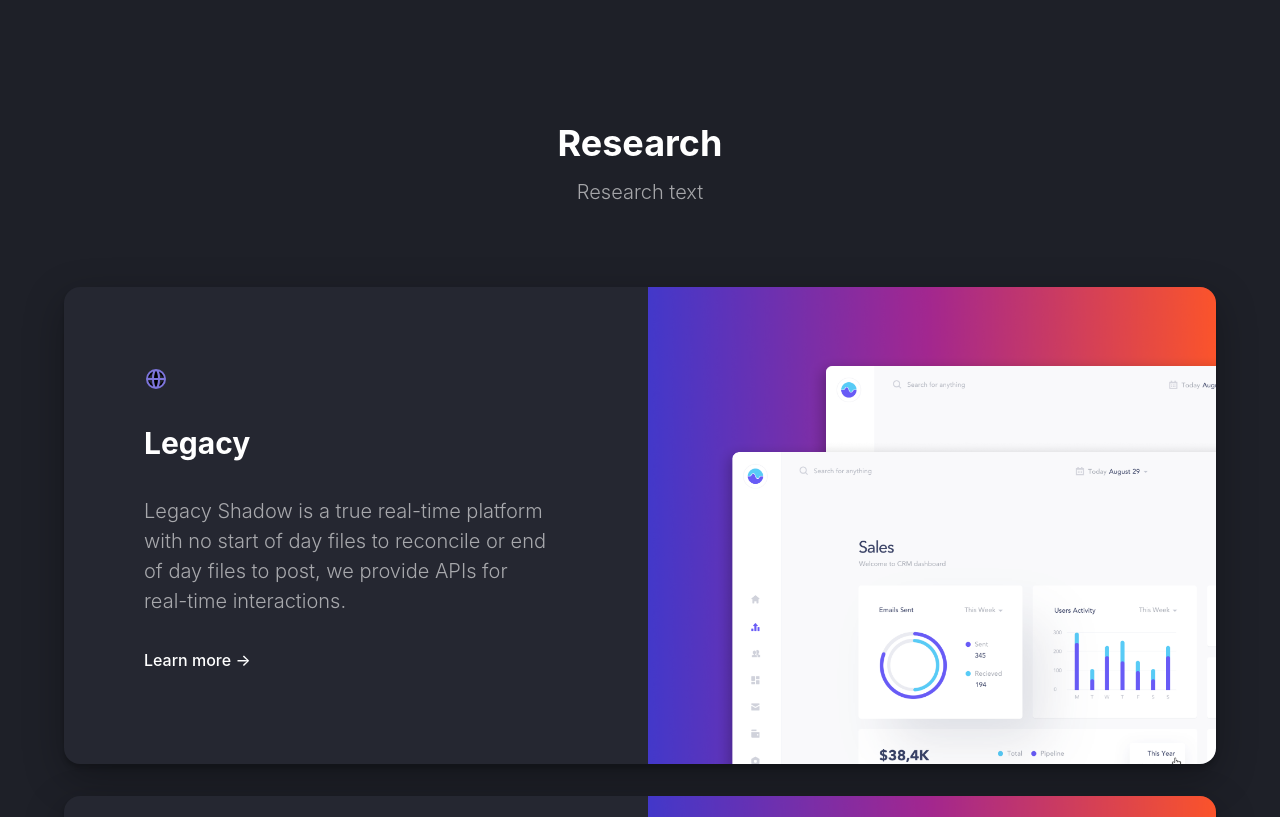
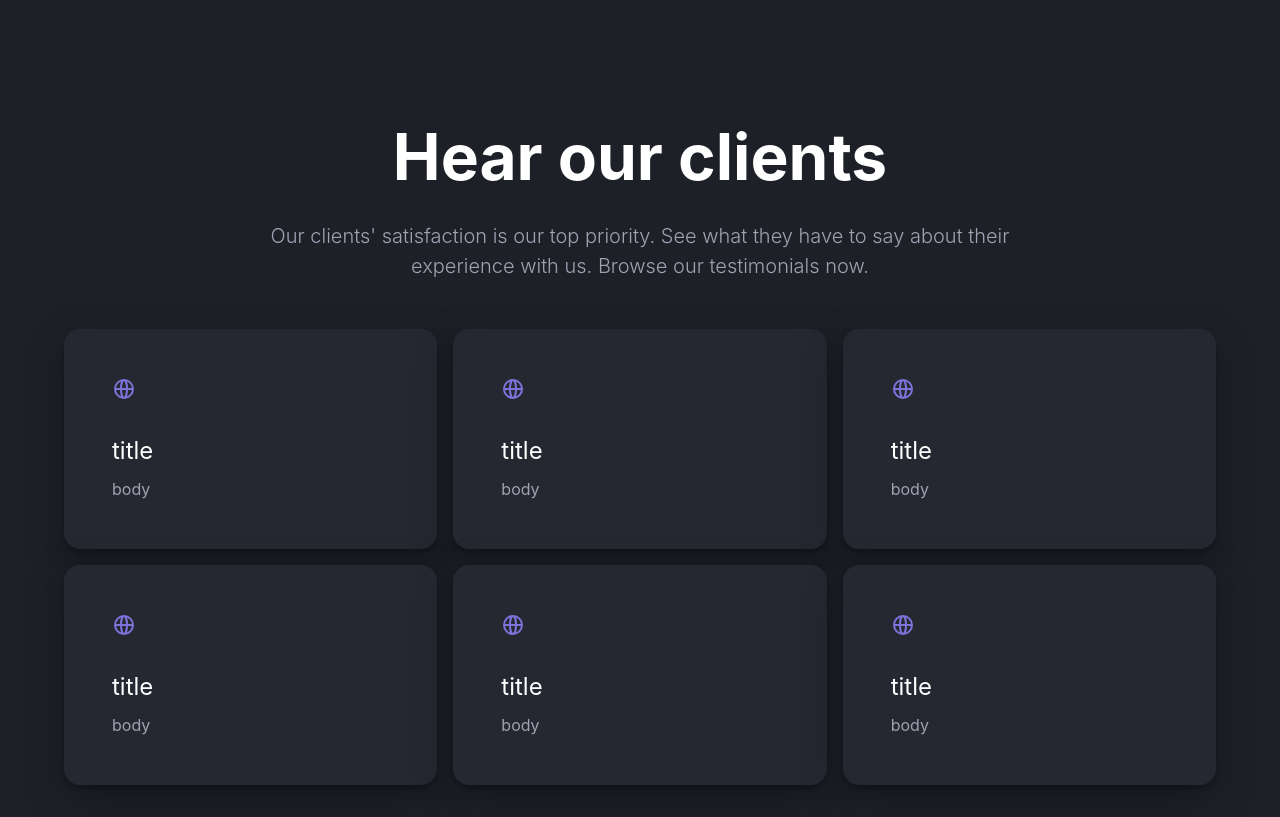
Before and after one commit to lucaseduoli/logspaceweb, a React (Create React App) app: page / in a window 1280 px wide. Shown: the part 1980-2797 px from the top of the page. Built offline with nearby package versions, Linux system fonts and the light colour scheme.

Commit message:
convert mosaic grid to react components"

```diff
--- a/src/App.tsx
+++ b/src/App.tsx
@@ -4,12 +4,10 @@ import AOS from "aos";
 import "aos/dist/aos.css";
 import HeaderComponent from "./components/header";
 import Head from "./components/head";
-import Products from "./components/products";
 import Collaborate from "./components/collaborate";
 import Research from "./components/research";
-import Company from "./components/company";
-import Blog from "./components/blog";
 import Footer from "./components/footer";
+import CaseStudies from "./components/caseStudies";
 
 function App() {
 	useEffect(() => {
@@ -20,6 +18,7 @@ function App() {
 			<HeaderComponent />
 			<Head />
 			<Collaborate />
+			<CaseStudies/>
 			<Research />
 			<Footer />
 		</div>
--- /dev/null
+++ b/src/components/caseStudies/index.tsx
@@ -0,0 +1,38 @@
+import Mosaic from "./mosaic";
+
+export default function CaseStudies() {
+	return (
+		<section className="relative w-full">
+			<div className="relative items-center w-full px-5 py-12 mx-auto lg:py-32 md:px-12 lg:px-16 max-w-7xl">
+				<div className="flex w-full mx-auto text-left">
+					<div className="relative inline-flex items-center m-auto align-middle">
+						<div className="max-w-3xl space-y-8 lg:text-center">
+							<h2 className="mb-4 text-4xl font-bold leading-none text-white lg:text-6xl">
+								Hear our clients
+							</h2>
+							<p className="mb-6 text-xl font-light text-santa">
+								Our clients' satisfaction is our top priority. See what they
+								have to say about their experience with us. Browse our
+								testimonials now.
+							</p>
+						</div>
+					</div>
+				</div>
+
+				<div className="py-6 lg:py-12">
+					<div className="max-w-xl mx-auto lg:max-w-7xl">
+						<h2 className="sr-only">Hear our clients</h2>
+						<dl className="grid grid-cols-2 gap-4 lg:grid-cols-3">
+							<Mosaic title="title" body="body"/>
+                            <Mosaic title="title" body="body"/>
+                            <Mosaic title="title" body="body"/>
+                            <Mosaic title="title" body="body"/>
+                            <Mosaic title="title" body="body"/>
+                            <Mosaic title="title" body="body"/>
+						</dl>
+					</div>
+				</div>
+			</div>
+		</section>
+	);
+}
--- /dev/null
+++ b/src/components/caseStudies/mosaic/index.tsx
@@ -0,0 +1,33 @@
+export default function Mosaic({title,body}:{title:string,body:string}){
+    return(
+        <div className="h-full p-6 bg-cinder lg:p-12 shadow-thick rounded-2xl">
+								<dt className="space-y-8">
+									<div className="flex items-center text-moody">
+										<svg
+											className="w-6 h-6"
+											xmlns="http://www.w3.org/2000/svg"
+											fill="none"
+											viewBox="0 0 24 24"
+											stroke="currentColor"
+											aria-hidden="true"
+										>
+											<path
+												stroke-linecap="round"
+												stroke-linejoin="round"
+												stroke-width="2"
+												d="M21 12a9 9 0 01-9 9m9-9a9 9 0 00-9-9m9 9H3m9 9a9 9 0 01-9-9m9 9c1.657 0 3-4.03 3-9s-1.343-9-3-9m0 18c-1.657 0-3-4.03-3-9s1.343-9 3-9m-9 9a9 9 0 019-9"
+											/>
+										</svg>
+									</div>
+
+									<p className="text-xl text-white lg:text-2xl">{title}</p>
+								</dt>
+								<dd className="mt-2 text-xs lg:text-base text-santa">
+									<span>
+										{" "}
+										{body}{" "}
+									</span>
+								</dd>
+							</div>
+    )
+}
--- a/src/components/research/index.tsx
+++ b/src/components/research/index.tsx
@@ -1,8 +1,3 @@
-import woohoo from '../../assets/partners/woohoo logo.png';
-import bitvore from '../../assets/partners/bitvore logo.png';
-import ifood from '../../assets/partners/ifood logo.svg';
-import sapiens from '../../assets/partners/sapiens logo.png';
-
 export default function Research(){
     return (
         <section>
@@ -173,41 +168,6 @@ export default function Research(){
 							</div>
 						</div>
 					</div>
-					<div className="relative items-center hidden w-full max-w-6xl px-5 py-12 mx-auto md:px-12 lg:px-16 lg:block">
-						<div className="mx-auto">
-							<div className="grid grid-cols-2 mx-auto lg:grid-cols-4">
-								<div>
-									<img
-										className="h-12 mx-auto"
-										src={woohoo}
-										alt="Framer"
-									/>
-								</div>
-								<div>
-									<img
-										className="h-12 mx-auto"
-										src={bitvore}
-										alt="Sketch "
-									/>
-								</div>
-								<div>
-									<img
-										className="h-12 mx-auto"
-										src={ifood}
-										alt="Sketch "
-									/>
-								</div>
-
-								<div>
-									<img
-										className="h-12 mx-auto"
-										src={sapiens}
-										alt="Invision"
-									/>
-								</div>
-							</div>
-						</div>
-					</div>
 				</div>
 			</section>
     )
```
